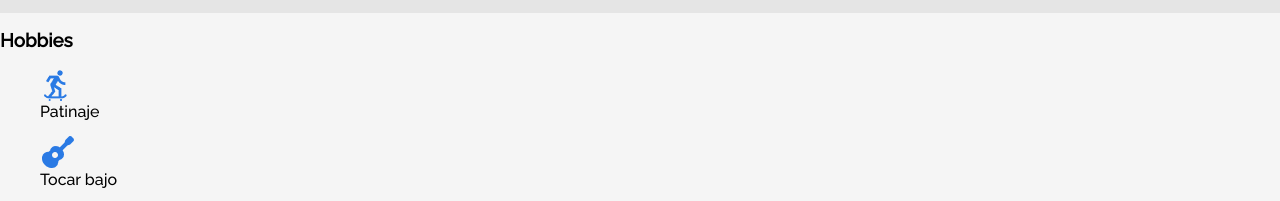
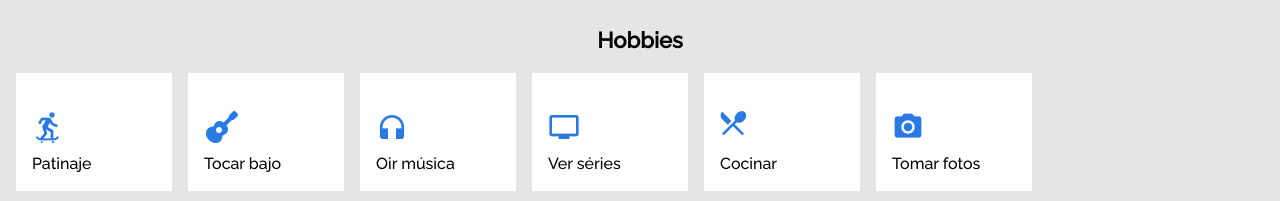
Before and after one commit to alexabadp/alura---challengePortaFolio, a plain HTML site: page index.html in a window 1280 px wide. Shown: the part 738-939 px from the top of the page. Drawn offline with Linux system fonts and the light colour scheme.

Commit message:
adicion de hobbies

```diff
--- a/style.css
+++ b/style.css
@@ -165,6 +165,41 @@ section.skills {
 /*Sección Hobbies*/
 
 section.hobbies {
+  padding: 16px;
+  background: #e5e5e5;
+}
+
+.hobbies .hobbies__title {
+  margin-top: 0;
+  font-size: 22px;
+  font-weight: 700;
+  text-align: center;
+}
+
+.hobbies .hobbies__line {
+  display: flex;
+  flex-wrap: wrap;
+  gap: 32px 16px;
+}
+
+.hobbies .hobbies__line .hobbies__box {
+  position: relative;
+  display: inline-block;
+  width: 156px;
+  height: 118px;
+  background: #ffffff;
+}
+
+.hobbies .hobbies__line .hobbies__box .hobbies__img {
+  position: absolute;
+  top: 38px;
+  left: 16px;
+}
+
+.hobbies .hobbies__line .hobbies__box .hobbies__name {
+  position: absolute;
+  top: 83px;
+  left: 16px;
 }
 
 /* Experiencia Académica*/
```
